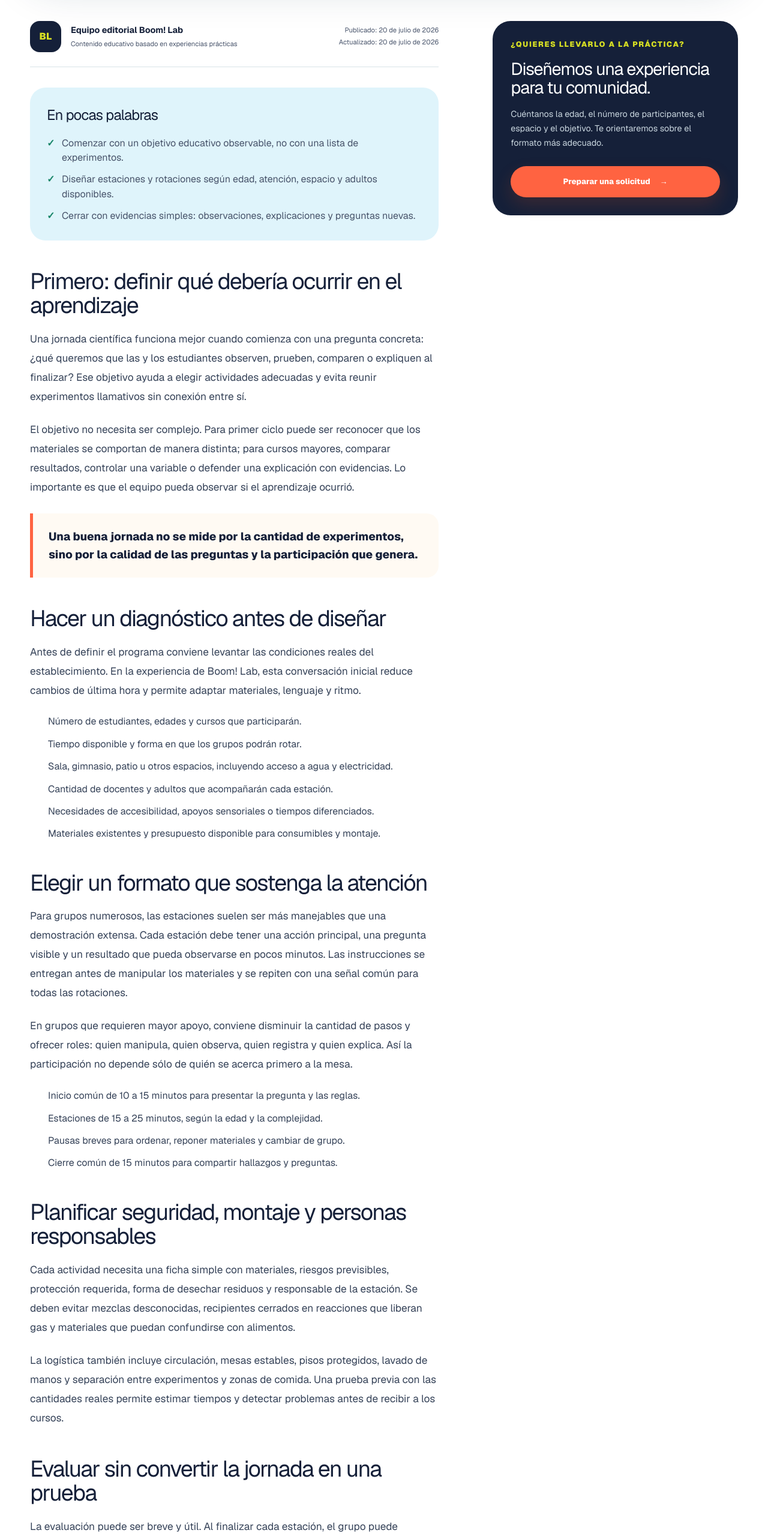
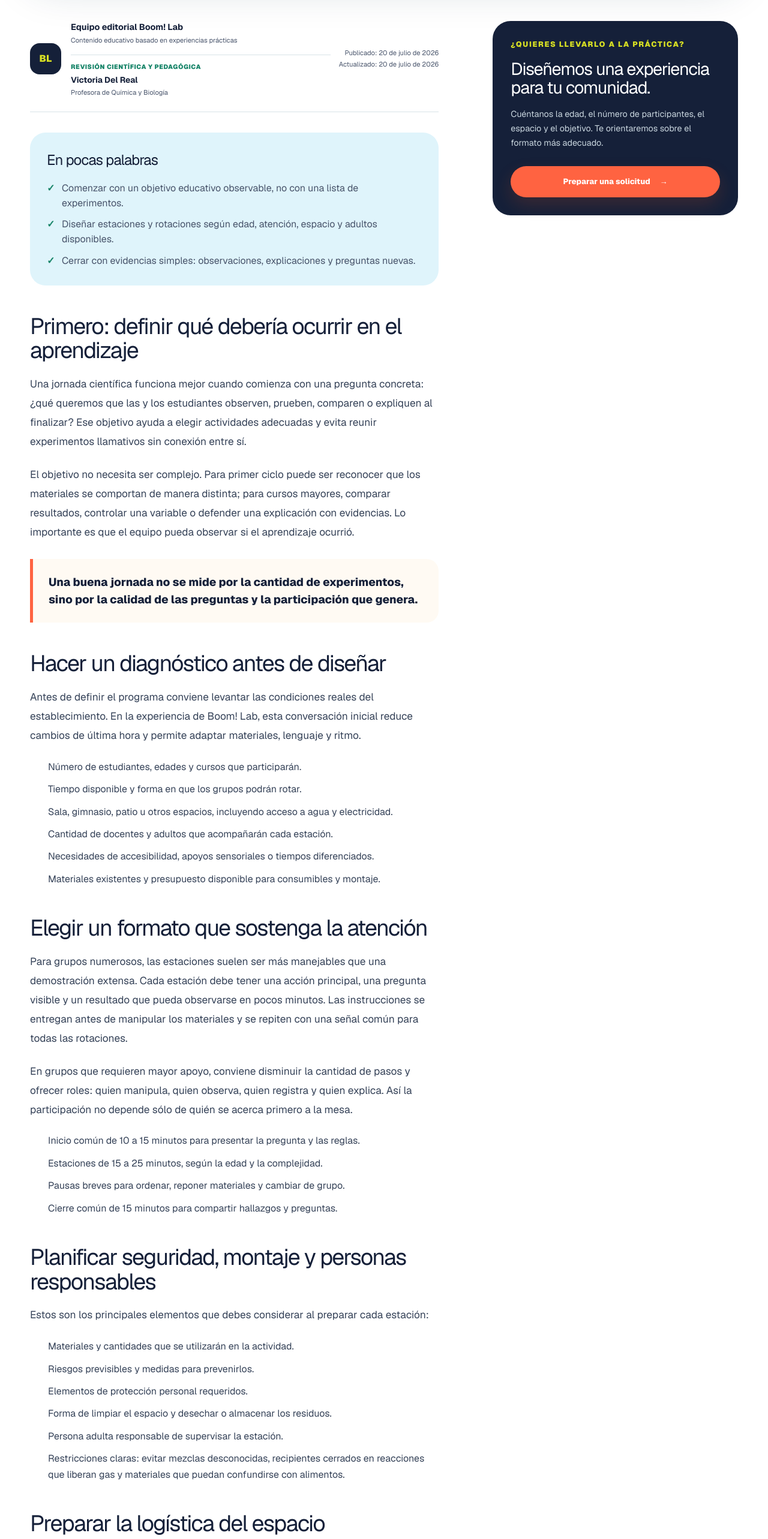
Before and after one commit to devdib/boomlab-web, a Next.js app: page /es/blog/como-organizar-jornada-cientifica-colegio in a window 1280 px wide. Shown: the part 1200-3766 px from the top of the page at 60% size. Built offline with nearby package versions, Linux system fonts and the light colour scheme.

Commit message:
Acreditar revisión editorial de Victoria

```diff
--- a/app/blog-data.ts
+++ b/app/blog-data.ts
@@ -22,6 +22,9 @@ export type BlogPost = {
   imageCaption: string;
   author: string;
   authorRole: string;
+  reviewer?: string;
+  reviewerLabel?: string;
+  reviewerRole?: string;
   takeaways: readonly string[];
   content: readonly BlogSection[];
 };
@@ -35,6 +38,9 @@ export const blogPosts: Record<Locale, readonly BlogPost[]> = {
   es: [
     {
       ...sharedAuthor.es,
+      reviewer: "Victoria Del Real",
+      reviewerLabel: "Revisión científica y pedagógica",
+      reviewerRole: "Profesora de Química y Biología",
       slug: "como-organizar-jornada-cientifica-colegio",
       title: "Cómo organizar una jornada científica en un colegio",
       excerpt: "Una ruta práctica para definir objetivos, estaciones, tiempos, seguridad y evaluación sin transformar la jornada en una carga para el equipo educativo.",
@@ -91,7 +97,20 @@ export const blogPosts: Record<Locale, readonly BlogPost[]> = {
         {
           heading: "Planificar seguridad, montaje y personas responsables",
           paragraphs: [
-            "Cada actividad necesita una ficha simple con materiales, riesgos previsibles, protección requerida, forma de desechar residuos y responsable de la estación. Se deben evitar mezclas desconocidas, recipientes cerrados en reacciones que liberan gas y materiales que puedan confundirse con alimentos.",
+            "Estos son los principales elementos que debes considerar al preparar cada estación:",
+          ],
+          bullets: [
+            "Materiales y cantidades que se utilizarán en la actividad.",
+            "Riesgos previsibles y medidas para prevenirlos.",
+            "Elementos de protección personal requeridos.",
+            "Forma de limpiar el espacio y desechar o almacenar los residuos.",
+            "Persona adulta responsable de supervisar la estación.",
+            "Restricciones claras: evitar mezclas desconocidas, recipientes cerrados en reacciones que liberan gas y materiales que puedan confundirse con alimentos.",
+          ],
+        },
+        {
+          heading: "Preparar la logística del espacio",
+          paragraphs: [
             "La logística también incluye circulación, mesas estables, pisos protegidos, lavado de manos y separación entre experimentos y zonas de comida. Una prueba previa con las cantidades reales permite estimar tiempos y detectar problemas antes de recibir a los cursos.",
           ],
         },
@@ -99,13 +118,16 @@ export const blogPosts: Record<Locale, readonly BlogPost[]> = {
           heading: "Evaluar sin convertir la jornada en una prueba",
           paragraphs: [
             "La evaluación puede ser breve y útil. Al finalizar cada estación, el grupo puede completar una frase —“observamos que…”, “creemos que ocurrió porque…”—, dibujar un resultado o elegir qué variable cambiaría en un nuevo intento.",
-            "El equipo docente puede registrar participación, capacidad de explicar y preguntas nuevas. Esas evidencias permiten mejorar futuras jornadas y conectar lo vivido con las clases siguientes.",
+            "Una lista de cotejo permite registrar de manera simple si cada estudiante o grupo cumple criterios observables. Puede complementarse con una evaluación de proceso que considere cómo participa, formula hipótesis, sigue las medidas de seguridad, registra evidencias, colabora y modifica sus ideas durante la experiencia.",
+            "Estas evidencias no buscan calificar el momento de sorpresa. Sirven para reconocer avances, retroalimentar el aprendizaje, mejorar futuras jornadas y conectar lo vivido con las clases siguientes.",
           ],
           bullets: [
-            "¿La mayoría pudo manipular u observar de cerca?",
-            "¿Las instrucciones fueron comprendidas sin repetirse individualmente demasiadas veces?",
-            "¿Aparecieron explicaciones además de reacciones de sorpresa?",
-            "¿Qué estación debería simplificarse, ampliarse o reemplazarse?",
+            "Participa y puede manipular u observar los materiales de manera segura.",
+            "Comprende y sigue las instrucciones de la estación.",
+            "Registra una observación o evidencia del resultado.",
+            "Explica lo ocurrido utilizando sus observaciones.",
+            "Colabora con su grupo y respeta los roles acordados.",
+            "Propone una pregunta, mejora o nuevo intento a partir de la experiencia.",
           ],
         },
         {
@@ -119,6 +141,9 @@ export const blogPosts: Record<Locale, readonly BlogPost[]> = {
     },
     {
       ...sharedAuthor.es,
+      reviewer: "Victoria Del Real",
+      reviewerLabel: "Revisión científica y pedagógica",
+      reviewerRole: "Profesora de Química y Biología",
       slug: "experimentos-cientificos-seguros-con-ninos",
       title: "5 experimentos científicos seguros para hacer con niños",
       excerpt: "Cinco actividades para explorar densidad, tensión superficial, movimiento y reacciones, con preguntas, materiales cotidianos y criterios claros de seguridad.",
@@ -196,6 +221,9 @@ export const blogPosts: Record<Locale, readonly BlogPost[]> = {
     },
     {
       ...sharedAuthor.es,
+      reviewer: "Victoria Del Real",
+      reviewerLabel: "Revisión científica y pedagógica",
+      reviewerRole: "Profesora de Química y Biología",
       slug: "que-es-educacion-stem",
       title: "Qué es la educación STEM y por qué es importante",
       excerpt: "Una explicación práctica de cómo ciencia, tecnología, ingeniería y matemática se conectan para investigar preguntas y mejorar soluciones.",
@@ -265,6 +293,9 @@ export const blogPosts: Record<Locale, readonly BlogPost[]> = {
     },
     {
       ...sharedAuthor.es,
+      reviewer: "Victoria Del Real",
+      reviewerLabel: "Revisión científica y pedagógica",
+      reviewerRole: "Profesora de Química y Biología",
       slug: "aprender-ciencia-jugando-curiosidad",
       title: "Por qué aprender ciencia jugando mejora la curiosidad infantil",
       excerpt: "El juego guiado crea espacio para predecir, probar y equivocarse, mientras la persona adulta convierte la experiencia en una investigación.",
@@ -477,6 +508,9 @@ export const blogPosts: Record<Locale, readonly BlogPost[]> = {
   en: [
     {
       ...sharedAuthor.en,
+      reviewer: "Victoria Del Real",
+      reviewerLabel: "Review of the Spanish source",
+      reviewerRole: "Chemistry and Biology Teacher",
       slug: "how-to-plan-a-school-science-day",
       title: "How to plan a science day at school",
       excerpt: "A practical route for defining learning goals, stations, timing, safety and evaluation without overloading the education team.",
@@ -493,13 +527,17 @@ export const blogPosts: Record<Locale, readonly BlogPost[]> = {
         { heading: "Start with what students should learn", paragraphs: ["A strong science day begins with one specific question: what should students observe, test, compare or explain by the end? This goal helps the team choose age-appropriate activities and prevents the day from becoming a collection of unrelated effects.", "The goal can remain simple. Younger students may compare how materials behave, while older groups can control one variable or defend an explanation with evidence."] },
         { heading: "Run a practical diagnosis", paragraphs: ["Before building the programme, gather the school’s real conditions. This early conversation reduces last-minute changes and helps adapt language, materials and pace."], bullets: ["Student numbers, ages and participating classes.", "Available time and possible rotation pattern.", "Rooms, courtyard, water, electricity and accessibility.", "Teachers and adults available at each station.", "Existing resources, sensory needs and material budget."] },
         { heading: "Choose a format that holds attention", paragraphs: ["Stations are often easier to manage than a long demonstration. Each needs one central action, a visible question and an outcome that can be observed within a short period.", "For groups needing more support, reduce the number of steps and assign roles such as handling materials, observing, recording and explaining."], bullets: ["A 10–15 minute shared opening.", "Stations of roughly 15–25 minutes.", "Short reset periods between rotations.", "A 15-minute shared closing conversation."] },
-        { heading: "Plan safety, setup and responsibilities", paragraphs: ["Each activity needs a simple sheet covering materials, foreseeable risks, protection, waste and the responsible adult. Avoid unknown mixtures, sealed gas-producing reactions and anything that could be mistaken for food.", "Plan circulation, stable tables, protected floors, handwashing and separation from food. Test the exact quantities beforehand."] },
-        { heading: "Evaluate without turning the day into a test", paragraphs: ["Students can finish a station with a sentence such as ‘we observed…’, draw a result or suggest one variable to change. Teachers can record participation, explanations and new questions.", "These small pieces of evidence improve future events and help connect the experience with later lessons."], bullets: ["Could most students handle or observe the materials?", "Were instructions understood?", "Did explanations appear alongside surprise?", "Which station should be simplified or extended?"] },
+        { heading: "Plan safety, setup and responsibilities", paragraphs: ["These are the main elements to consider when preparing each station:"], bullets: ["Materials and quantities used in the activity.", "Foreseeable risks and preventive measures.", "Required personal protective equipment.", "Cleaning, waste disposal or storage procedures.", "The adult responsible for supervising the station.", "Clear restrictions: avoid unknown mixtures, sealed gas-producing reactions and anything that could be mistaken for food."] },
+        { heading: "Prepare the space", paragraphs: ["Plan circulation, stable tables, protected floors, handwashing and separation from food. Test the exact quantities beforehand to estimate timing and identify problems before students arrive."] },
+        { heading: "Evaluate without turning the day into a test", paragraphs: ["Students can finish a station with a sentence such as ‘we observed…’, draw a result or suggest one variable to change.", "A checklist can record simple, observable criteria for each student or group. It can be paired with process assessment that considers participation, hypotheses, safety, evidence, collaboration and changes of mind during the experience.", "This evidence is not meant to grade the moment of surprise. It supports feedback, future planning and connections with later lessons."], bullets: ["Participates and handles or observes materials safely.", "Understands and follows the station instructions.", "Records an observation or evidence from the result.", "Explains what happened using observations.", "Collaborates and respects agreed roles.", "Suggests a question, improvement or new trial."] },
         { heading: "A final checklist", paragraphs: ["Confirm the programme, people, materials and room plan one week before the event. Prepare labelled boxes and spares the day before, then record inventory and team observations afterwards.", "Boom! Lab can adapt this structure to one workshop, a STEM day or a multi-session programme, always starting from the school’s context."] },
       ],
     },
     {
       ...sharedAuthor.en,
+      reviewer: "Victoria Del Real",
+      reviewerLabel: "Review of the Spanish source",
+      reviewerRole: "Chemistry and Biology Teacher",
       slug: "safe-science-experiments-for-children",
       title: "5 safe science experiments to try with children",
       excerpt: "Five ways to explore density, surface tension, movement and reactions with everyday materials, clear questions and adult supervision.",
@@ -523,6 +561,9 @@ export const blogPosts: Record<Locale, readonly BlogPost[]> = {
     },
     {
       ...sharedAuthor.en,
+      reviewer: "Victoria Del Real",
+      reviewerLabel: "Review of the Spanish source",
+      reviewerRole: "Chemistry and Biology Teacher",
       slug: "what-is-stem-education",
       title: "What is STEM education and why does it matter?",
       excerpt: "A practical look at how science, technology, engineering and mathematics connect through investigation and iterative design.",
@@ -545,6 +586,9 @@ export const blogPosts: Record<Locale, readonly BlogPost[]> = {
     },
     {
       ...sharedAuthor.en,
+      reviewer: "Victoria Del Real",
+      reviewerLabel: "Review of the Spanish source",
+      reviewerRole: "Chemistry and Biology Teacher",
       slug: "learning-science-through-play",
       title: "Why learning science through play supports curiosity",
       excerpt: "Guided play creates room to predict, test and revise ideas while an adult helps turn experience into investigation.",
--- a/app/components/article-page.tsx
+++ b/app/components/article-page.tsx
@@ -48,6 +48,7 @@ export function ArticlePage({ locale, post }: { locale: Locale; post: BlogPost }
     inLanguage: locale === "es" ? "es-CL" : "en",
     mainEntityOfPage: articleUrl,
     author: { "@type": "Organization", name: post.author },
+    ...(locale === "es" && post.reviewer ? { reviewedBy: { "@type": "Person", name: post.reviewer, jobTitle: post.reviewerRole } } : {}),
     publisher: { "@type": "Organization", name: "Boom! Lab" },
     isAccessibleForFree: true,
   };
@@ -74,7 +75,17 @@ export function ArticlePage({ locale, post }: { locale: Locale; post: BlogPost }
           <div className="article-body">
             <div className="article-author">
               <span aria-hidden="true">BL</span>
-              <div><strong>{post.author}</strong><small>{post.authorRole}</small></div>
+              <div className="article-byline">
+                <strong>{post.author}</strong>
+                <small>{post.authorRole}</small>
+                {post.reviewer && (
+                  <div className="article-reviewer">
+                    <span>{post.reviewerLabel}</span>
+                    <strong>{post.reviewer}</strong>
+                    <small>{post.reviewerRole}</small>
+                  </div>
+                )}
+              </div>
               <div className="article-dates"><small>{t.published}: {post.date}</small><small>{t.updated}: {post.updatedDate}</small></div>
             </div>
             <aside className="article-takeaways">
--- a/app/globals.css
+++ b/app/globals.css
@@ -293,6 +293,9 @@ button, input, textarea { font: inherit; }
 .article-author > div { display: flex; flex-direction: column; gap: 4px; }
 .article-author strong { font-size: .9rem; }
 .article-author small { color: var(--ink-soft); font-size: .7rem; line-height: 1.35; }
+.article-reviewer { margin-top: 12px; padding-top: 12px; display: grid; gap: 3px; border-top: 1px solid var(--line); }
+.article-reviewer > span { color: #168468; font-size: .66rem; font-weight: 820; text-transform: uppercase; letter-spacing: .055em; }
+.article-reviewer > strong { font-size: .86rem; }
 .article-dates { text-align: right; }
 .article-takeaways { margin: 0 0 48px; padding: 28px; border-radius: 26px; background: var(--sky); }
 .article-takeaways h2 { margin: 0 0 17px; font-size: 1.5rem; letter-spacing: -.04em; }
```
Also changed, not shown: 1 other file (tests, documents, lock files or other folders).
